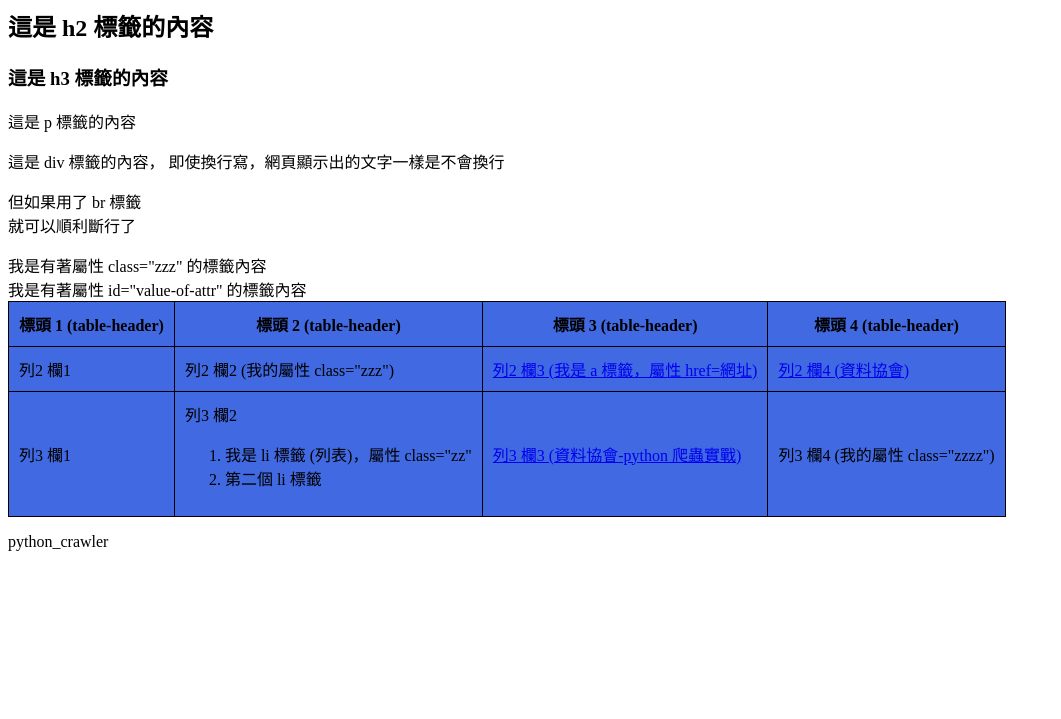
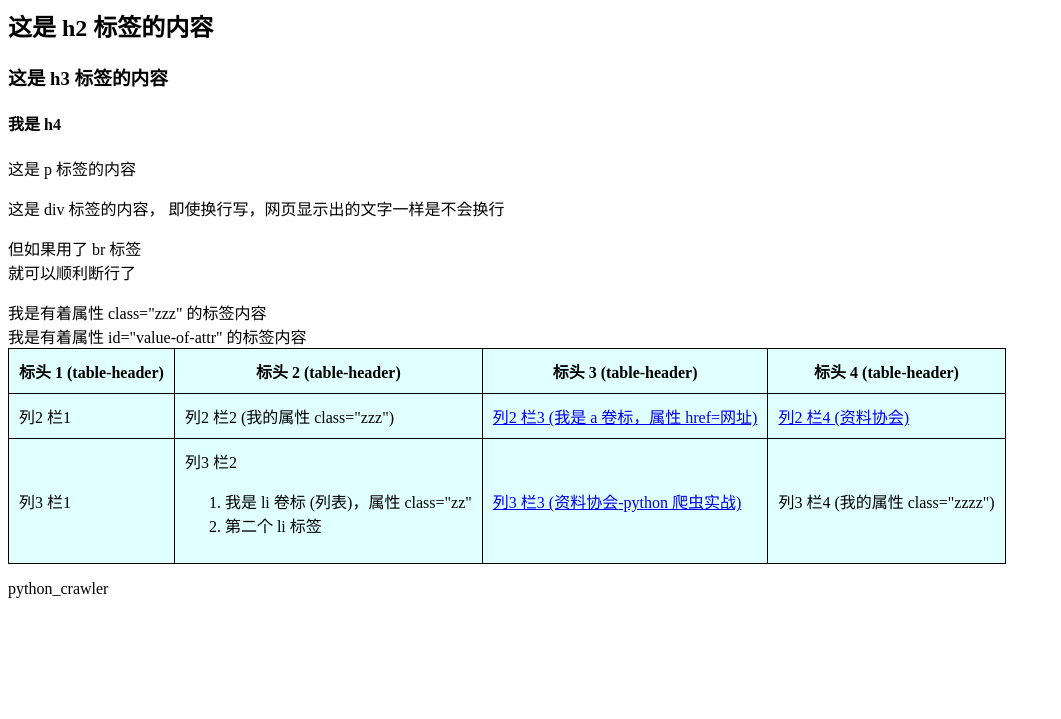
Before and after one commit to shapleyvalue/example_page, a plain HTML site: page index.html in a window 1280 px wide. Shown: the part 81-800 px from the top of the page, without its empty margins (0-1061 px from the left). Drawn offline with Linux system fonts and the light colour scheme.

Commit message:
Update index.html

```diff
--- a/index.html
+++ b/index.html
@@ -3,7 +3,7 @@
 <html>
 <head>
 	<meta charset="UTF-8" />
-	<title>網頁名稱-python crawler</title>
+	<title>网页名称-python crawler</title>
 	<style>
 	.abc {
 		color: blue;
@@ -11,7 +11,7 @@
 	}
 
 	#i-am-id {
-		background-color: Royalblue;
+		background-color: LightCyan;
 	}
 
 	table, th, td {
@@ -24,55 +24,56 @@
 	</style>
 </head>
 <body>
-	<h1>Python 爬蟲實戰</h1>
-	<h2>這是 h2 標籤的內容</h2>
-	<h3>這是 h3 標籤的內容</h3>
+	<h1>Python 爬虫实战</h1>
+	<h2>这是 h2 标签的内容</h2>
+	<h3>这是 h3 标签的内容</h3>
+        <h4>我是 h4</h4>
 
-	<p title="i-am-title">這是 p 標籤的內容</p>
+	<p title="i-am-title">这是 p 标签的内容</p>
 
 	<div>
-	這是 div 標籤的內容，
-	即使換行寫，網頁顯示出的文字一樣是不會換行
+	这是 div 标签的内容，
+	即使换行写，网页显示出的文字一样是不会换行
 	</div>
 
-	<p>但如果用了 br 標籤 <br/> 就可以順利斷行了</p>
+	<p>但如果用了 br 标签 <br/> 就可以顺利断行了</p>
 
 	<div class = "zzz" id = "id1">
-	我是有著屬性 class="zzz" 的標籤內容
+	我是有着属性 class="zzz" 的标签内容
 	</div>
 	<p hidden>python_crawler</p>
 	<div id = "value-of-attr">
-	我是有著屬性 id="value-of-attr" 的標籤內容
+	我是有着属性 id="value-of-attr" 的标签内容
 
 		<table id = "i-am-id">
 		  <tr>
-			<th>標頭 1 (table-header)</th>
-			<th>標頭 2 (table-header)</th>
-			<th>標頭 3 (table-header)</th>
-			<th>標頭 4 (table-header)</th>
+			<th>标头 1 (table-header)</th>
+			<th>标头 2 (table-header)</th>
+			<th>标头 3 (table-header)</th>
+			<th>标头 4 (table-header)</th>
 		  </tr>
 		  <tr>
-			<td> 列2 欄1 </td>
-			<td class = "zzz"> 列2 欄2 (我的屬性 class="zzz") </td>
+			<td> 列2 栏1 </td>
+			<td class = "zzz"> 列2 栏2 (我的属性 class="zzz") </td>
 			<td>
-				<a href = "http://www.yahoo.com.tw">列2 欄3 (我是 a 標籤，屬性 href=網址) </a>
+				<a href = "http://www.yahoo.com.tw">列2 栏3 (我是 a 卷标，属性 href=网址) </a>
 			</td>
 			<td>
-				<a href = "http://foundation.datasci.tw/">列2 欄4 (資料協會) </a>
+				<a href = "http://foundation.datasci.tw/">列2 栏4 (资料协会) </a>
 			</td>
 		  </tr>
 		  <tr>
-			<td value = "5566">列3 欄1 </td>
-			<td>列3 欄2
+			<td value = "5566">列3 栏1 </td>
+			<td>列3 栏2
 				<ol>
-					<li class = "zz">我是 li 標籤 (列表)，屬性 class="zz" </li>
-					<li> 第二個 li 標籤 </li>
+					<li class = "zz">我是 li 卷标 (列表)，属性 class="zz" </li>
+					<li> 第二个 li 标签 </li>
 				</ol>
 			</td>
 			<td>
-				<a href = "http://foundation.datasci.tw/python-crawling-170813/" id = "hyperlink"> 列3 欄3 (資料協會-python 爬蟲實戰)</a>
+				<a href = "http://foundation.datasci.tw/python-crawling-170813/" id = "hyperlink"> 列3 栏3 (资料协会-python 爬虫实战)</a>
 			</td>
-			<td class = "zzzz">列3 欄4 (我的屬性 class="zzzz")</td>
+			<td class = "zzzz">列3 栏4 (我的属性 class="zzzz")</td>
 		  </tr>
 
 		</table>
```
